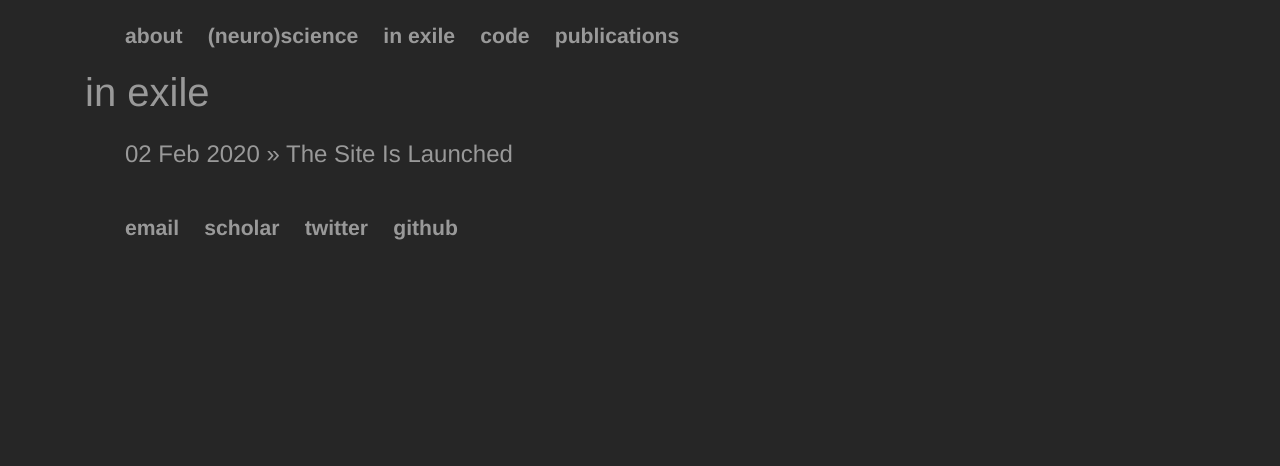
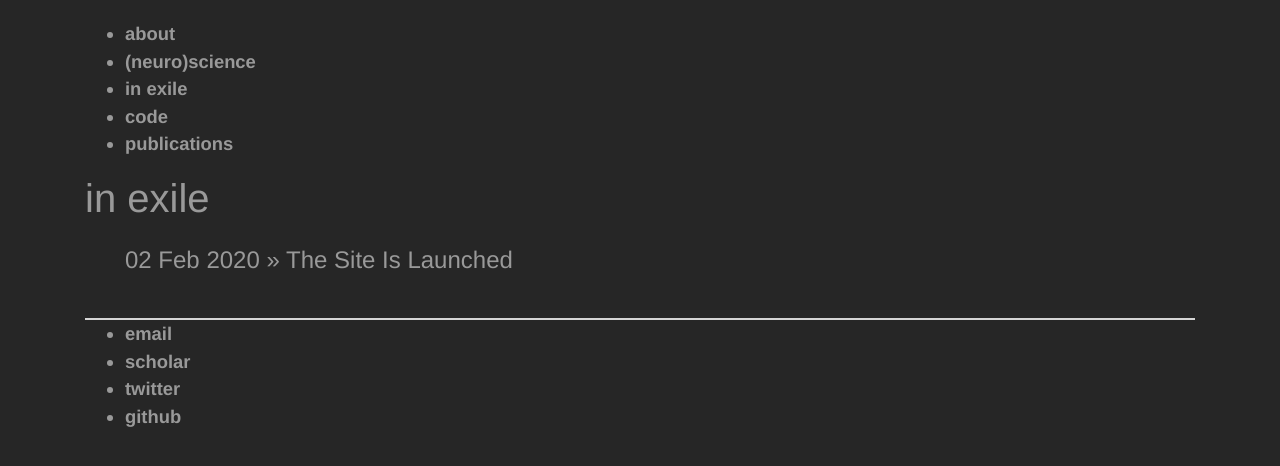
Before and after one commit to bartulem/bartulem.github.io, a Jekyll site: the page built from inexile/index.html, in a window 1280 px wide. Shown: the top 466 px of the page. Built offline with Jekyll 4.4.1, drawn with Linux system fonts in a browser that asks for light colours.

Commit message:
Update main.css

```diff
--- a/css/main.css
+++ b/css/main.css
@@ -8,9 +8,7 @@ blockquote p { font-size: 16px; line-height: 1.6em; }
 /* Masthead */
 .header, .footer, .header h3 { font-family: 'Helvetica', 'HelveticaNeue', 'Arial', 'Sans-Serif'; font-size: 1.15em; font-weight: bold; color: #999999; }
 
-nav ul li, header ul li { font-family:'Helvetica', 'HelveticaNeue', 'Arial', 'Sans-Serif'; font-size: 1.15em; font-weight: bold; color: #999999; }
-
-nav ul li, footer ul li { font-family:'Helvetica', 'HelveticaNeue', 'Arial', 'Sans-Serif'; padding: 0px; margin-right: 20px; display: inline; font-size: 1.15em; font-weight: bold; color: #999999;}
+footer {margin-top: 20px; border-top: 2.25px solid #d5d5d5; font-size: 1.0em; }
 
 a { color: #999999; text-decoration: none; }
 
```
